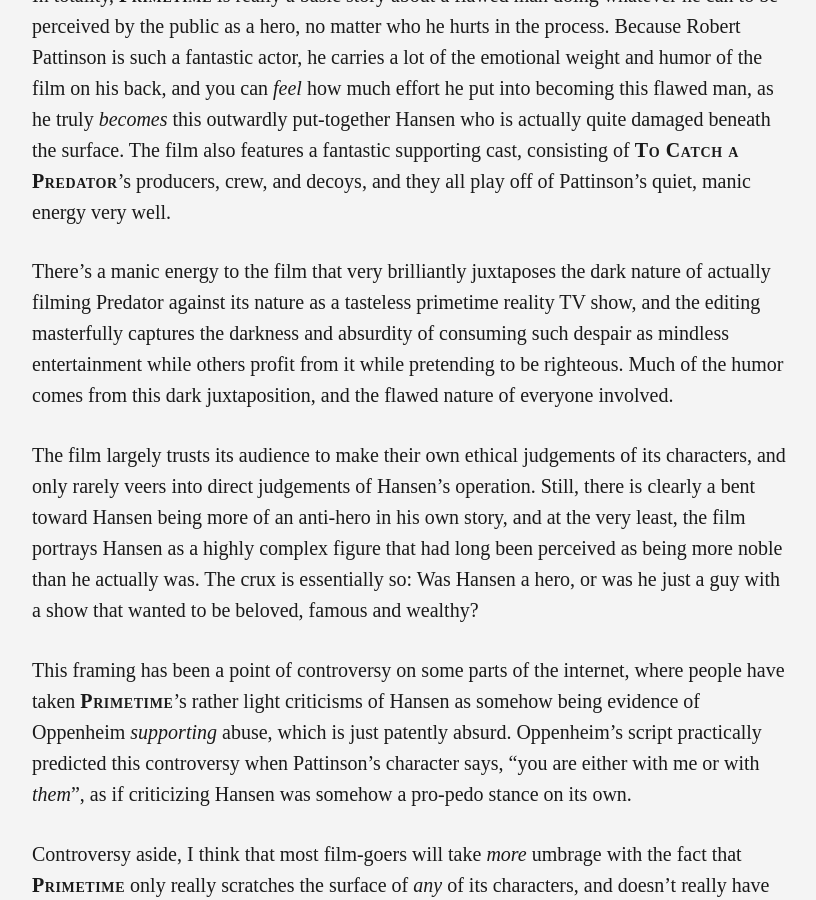
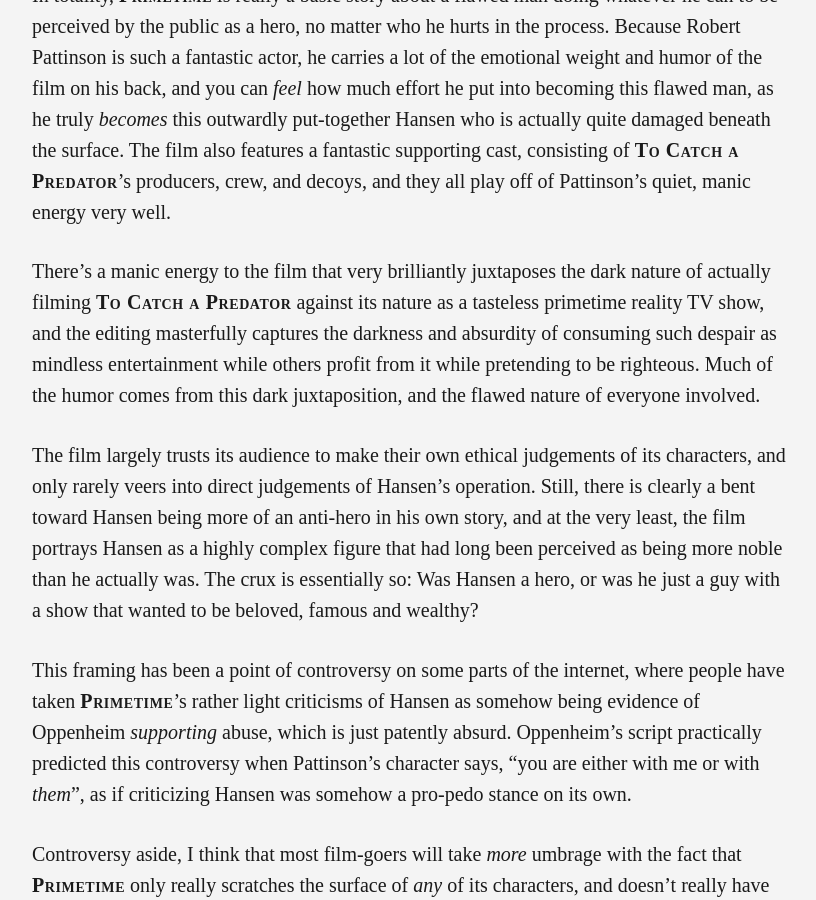
Before and after one commit to Slowburn-Movies/slowburn-movies.github.io, a Jekyll site: the page built from _posts/2026-09-26-primetime.md, in a window 1280 px wide and 900 px high, scrolled down 1407 px. Shown: the whole window, without its empty margins (228-1044 px from the left). Built offline with Jekyll 4.4.1, drawn with Linux system fonts in a browser that asks for light colours; some web fonts are replaced.

Commit message:
Update 2026-09-26-primetime.md

```diff
--- a/_posts/2026-09-26-primetime.md
+++ b/_posts/2026-09-26-primetime.md
@@ -27,7 +27,7 @@
 
 In totality, <cite>Primetime</cite> is really a basic story about a flawed man doing whatever he can to be perceived by the public as a hero, no matter who he hurts in the process. Because Robert Pattinson is such a fantastic actor, he carries a lot of the emotional weight and humor of the film on his back, and you can *feel* how much effort he put into becoming this flawed man, as he truly *becomes* this outwardly put-together Hansen who is actually quite damaged beneath the surface. The film also features a fantastic supporting cast, consisting of <cite>To Catch a Predator</cite>’s producers, crew, and decoys, and they all play off of Pattinson’s quiet, manic energy very well.
 
-There’s a manic energy to the film that very brilliantly juxtaposes the dark nature of actually filming Predator against its nature as a tasteless primetime reality TV show, and the editing masterfully captures the darkness and absurdity of consuming such despair as mindless entertainment while others profit from it while pretending to be righteous. Much of the humor comes from this dark juxtaposition, and the flawed nature of everyone involved.
+There’s a manic energy to the film that very brilliantly juxtaposes the dark nature of actually filming <cite>To Catch a Predator</cite> against its nature as a tasteless primetime reality TV show, and the editing masterfully captures the darkness and absurdity of consuming such despair as mindless entertainment while others profit from it while pretending to be righteous. Much of the humor comes from this dark juxtaposition, and the flawed nature of everyone involved.
 
 The film largely trusts its audience to make their own ethical judgements of its characters, and only rarely veers into direct judgements of Hansen’s operation. Still, there is clearly a bent toward Hansen being more of an anti-hero in his own story, and at the very least, the film portrays Hansen as a highly complex figure that had long been perceived as being more noble than he actually was. The crux is essentially so: Was Hansen a hero, or was he just a guy with a show that wanted to be beloved, famous and wealthy?
 
```
